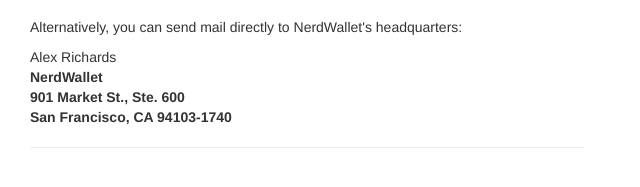
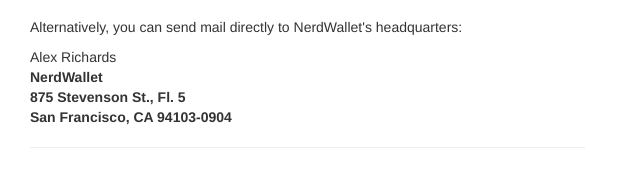
Before and after one commit to richardsalex/richardsalex.github.io, a plain HTML site: page index.html in a window 1280 px wide. Shown: the part 555-742 px from the top of the page, 625-1265 px from the left. Drawn offline with nearby package versions, Linux system fonts and the light colour scheme.

Commit message:
update HQ address

```diff
--- a/index.html
+++ b/index.html
@@ -33,8 +33,8 @@
                     <address>
                     Alex Richards<br>
                     <strong>NerdWallet<br>
-                    901 Market St., Ste. 600<br>
-                    San Francisco, CA 94103-1740</strong></address>
+                    875 Stevenson St., Fl. 5<br>
+                    San Francisco, CA 94103-0904</strong></address>
                     <hr>
                 </div>
             </div>
```
